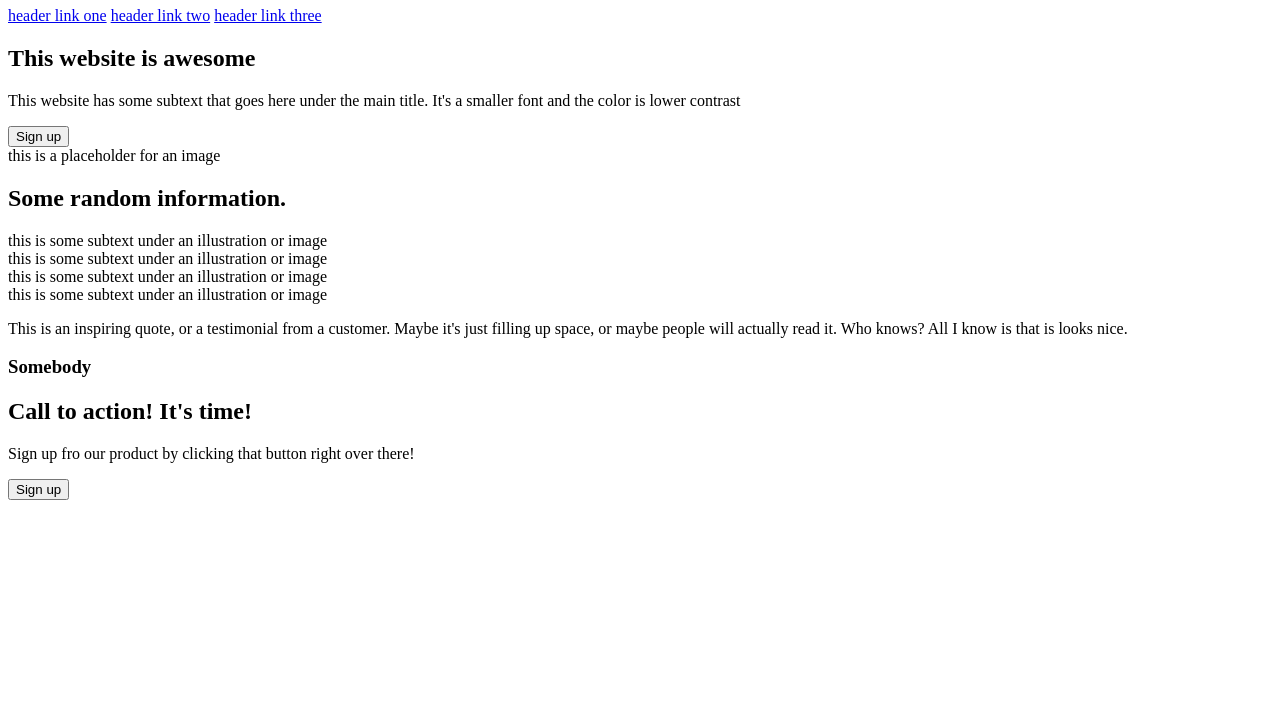
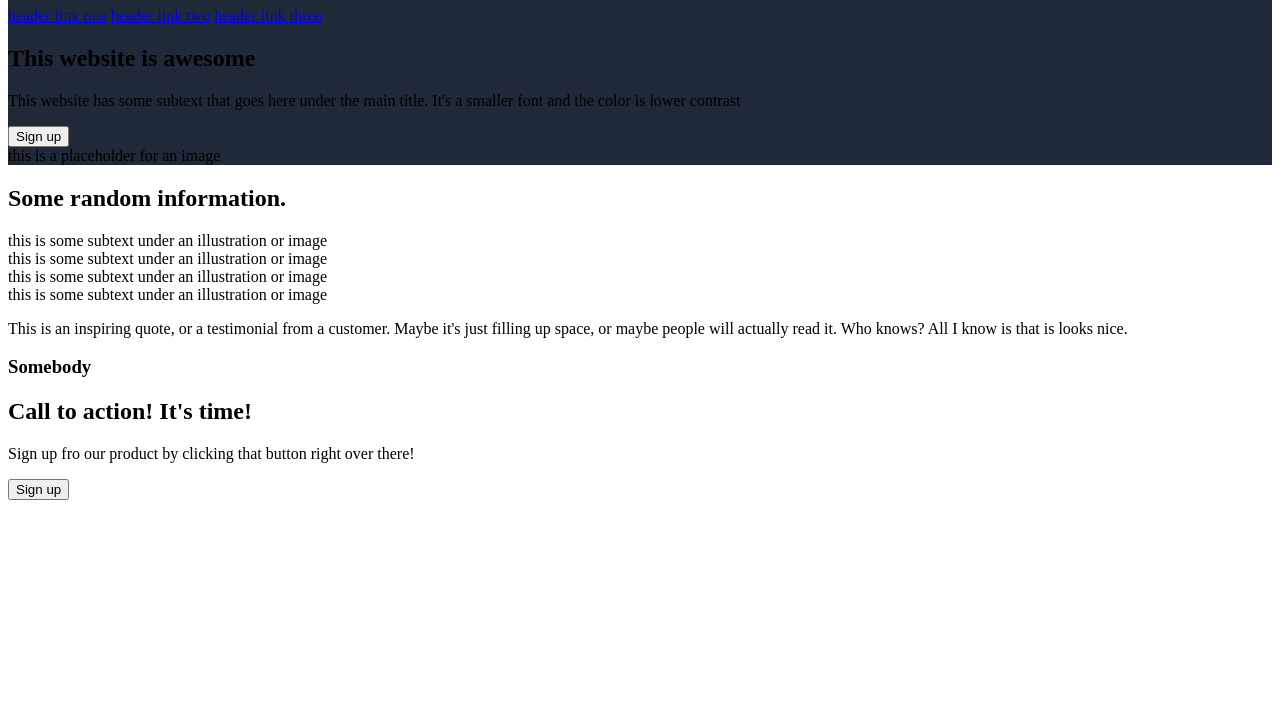
Before and after one commit to everett-moore/landing-page, a plain HTML site: page index.html in a window 1280 px wide. Shown: the part 73-800 px from the top of the page. Drawn offline with Linux system fonts and the light colour scheme.

Commit message:
Link stylesheet to index.html

```diff
--- a/index.html
+++ b/index.html
@@ -4,9 +4,10 @@
     <meta charset="UTF-8">
     <meta name="viewport" content="width=device-width, initial-scale=1.0">
     <title>Landing page</title>
+    <link rel="stylesheet" href="styles.css">
 </head>
 <body>
-
+    <div class="top">
         <h1>Header Logo</h1>
 
         <a href="index.html">header link one</a>
@@ -19,6 +20,8 @@
         <button>Sign up</button>
 
         <div>this is a placeholder for an image</div>
+
+    </div>
 
     <h2>Some random information.</h2>
 
--- a/styles.css
+++ b/styles.css
@@ -0,0 +1,3 @@
+.top {
+    background-color: #1F2937;
+}
```
Lines whose indentation alone changed are shown as unchanged.
